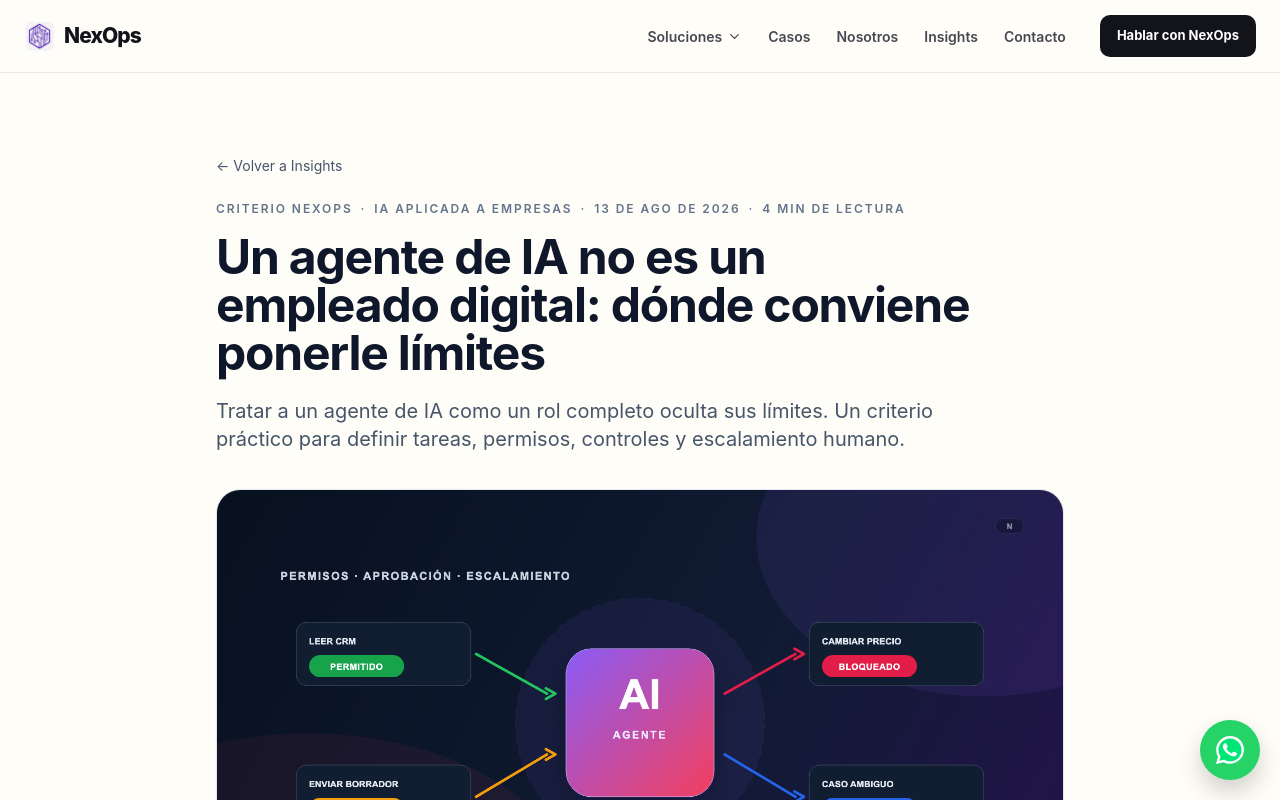
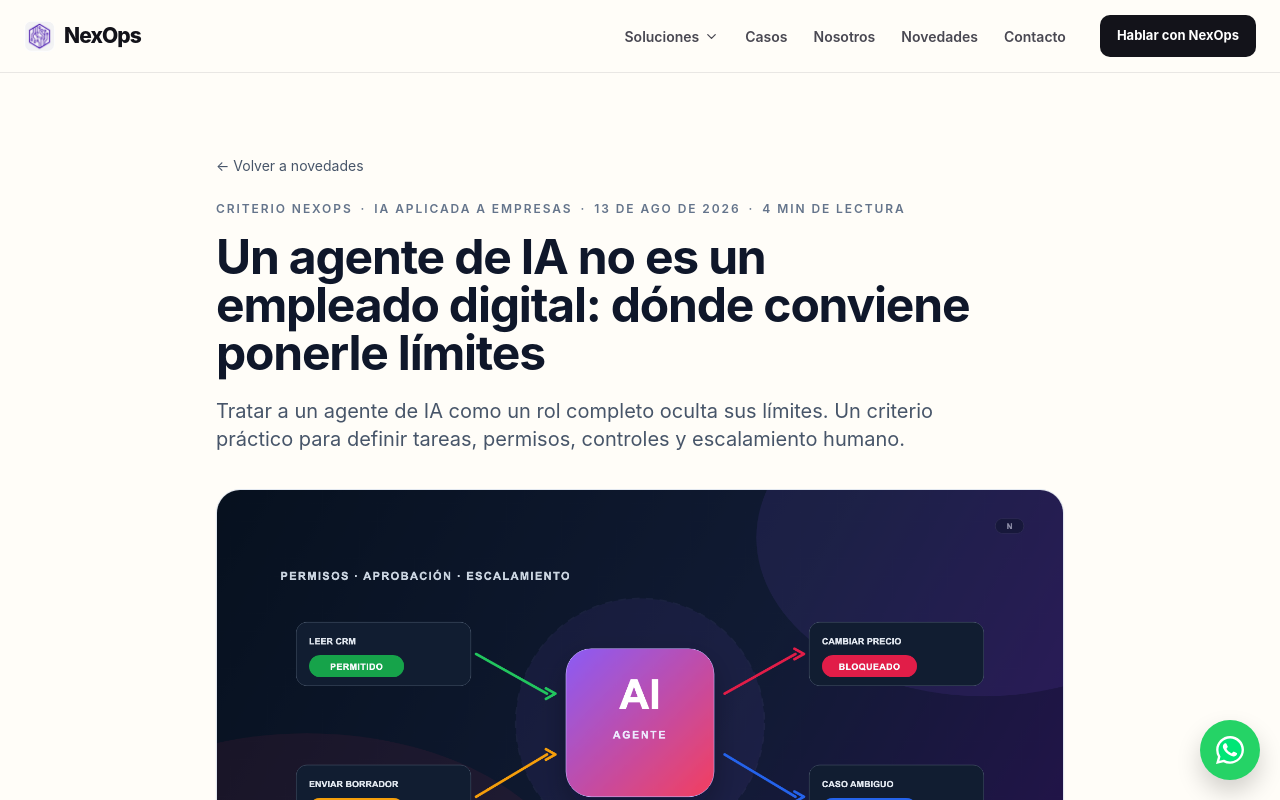
Before and after one commit to AlanTN13/webneoxps, a React (Vite) app: page /noticias/agente-ia-no-es-empleado-digital-limites in a window 1280 px wide. Shown: the top 800 px of the page. Built offline with nearby package versions, Linux system fonts and the light colour scheme.

Commit message:
fix: rename insights to novedades

```diff
--- a/src/components/Footer.jsx
+++ b/src/components/Footer.jsx
@@ -19,7 +19,7 @@ export default function Footer() {
           <Link to="/#como-funciona">Cómo funciona</Link>
           <Link to="/#casos">Casos</Link>
           <Link to="/#nosotros">Nosotros</Link>
-          <Link to="/noticias">Insights</Link>
+          <Link to="/noticias">Novedades</Link>
         </div>
         <div>
           <small>Contacto</small>
--- a/src/components/Header.jsx
+++ b/src/components/Header.jsx
@@ -44,7 +44,7 @@ export default function Header() {
             </div>
             <Link to="/#casos">Casos</Link>
             <Link to="/#nosotros">Nosotros</Link>
-            <Link to="/noticias">Insights</Link>
+            <Link to="/noticias">Novedades</Link>
             <Link to="/#contacto">Contacto</Link>
           </nav>
 
@@ -77,7 +77,7 @@ export default function Header() {
             <div className="mobile-menu__secondary">
               <Link to="/#casos" onClick={() => setOpen(false)}>Casos</Link>
               <Link to="/#nosotros" onClick={() => setOpen(false)}>Nosotros</Link>
-              <Link to="/noticias" onClick={() => setOpen(false)}>Insights</Link>
+              <Link to="/noticias" onClick={() => setOpen(false)}>Novedades</Link>
               <Link to="/#contacto" onClick={() => setOpen(false)}>Contacto</Link>
             </div>
           </nav>
--- a/src/config/constants.js
+++ b/src/config/constants.js
@@ -16,7 +16,7 @@ export const NAV_LINKS = [
     { label: "Soluciones", href: "/#soluciones" },
     { label: "Casos", href: "/#casos" },
     { label: "Nosotros", href: "/#nosotros" },
-    { label: "Insights", href: "/noticias" },
+    { label: "Novedades", href: "/noticias" },
     { label: "Contacto", href: "/#contacto" },
 ];
 
--- a/src/data/news/contract.js
+++ b/src/data/news/contract.js
@@ -61,11 +61,11 @@ export const INTERNAL_ROUTES = [
 ];
 
 export function getContentTypeLabel(contentType) {
-  return CONTENT_TYPES[contentType]?.label || "Insight";
+  return CONTENT_TYPES[contentType]?.label || "Artículo";
 }
 
 export function getContentPurposeLabel(contentPurpose) {
-  return CONTENT_PURPOSES[contentPurpose]?.label || "Insight";
+  return CONTENT_PURPOSES[contentPurpose]?.label || "Artículo";
 }
 
 export function getTerritoryConfig(territory) {
@@ -88,7 +88,7 @@ export const formatNewsDate = (value) => new Intl.DateTimeFormat("es-AR", {
   month: "short",
   year: "numeric",
 }).format(new Date(value.length === 10 ? `${value}T12:00:00Z` : value));
-export const getNewsLabel = (post) => post.territory ? getTerritoryConfig(post.territory).label : post.category || "Insight";
+export const getNewsLabel = (post) => post.territory ? getTerritoryConfig(post.territory).label : post.category || "Artículo";
 export const getNewsPurposeLabel = (post) => getContentPurposeLabel(post.contentPurpose);
 export const getNewsSources = (post) => {
   const items = [];
--- a/src/pages/noticias/Detalle.jsx
+++ b/src/pages/noticias/Detalle.jsx
@@ -22,9 +22,9 @@ export default function Detalle() {
     return (
       <Layout>
         <div className="mx-auto max-w-3xl px-4 py-20">
-          <p className="text-sm font-semibold uppercase tracking-[0.18em] text-slate-500">Insight no encontrado</p>
+          <p className="text-sm font-semibold uppercase tracking-[0.18em] text-slate-500">Publicación no encontrada</p>
           <h1 className="mt-3 text-3xl font-semibold text-slate-900">Esta publicación no existe o cambió de URL.</h1>
-          <Link to="/noticias" className="mt-6 inline-flex font-medium text-indigo-600 hover:text-indigo-700">← Volver a Insights</Link>
+          <Link to="/noticias" className="mt-6 inline-flex font-medium text-indigo-600 hover:text-indigo-700">← Volver a novedades</Link>
         </div>
       </Layout>
     );
@@ -37,7 +37,7 @@ export default function Detalle() {
   return (
     <Layout>
       <article className="mx-auto max-w-4xl px-4 py-16 sm:px-6 sm:py-20">
-        <Link to="/noticias" className="text-sm text-slate-600 hover:text-slate-900">← Volver a Insights</Link>
+        <Link to="/noticias" className="text-sm text-slate-600 hover:text-slate-900">← Volver a novedades</Link>
 
         <header className="mt-6 max-w-3xl">
           <div className="flex flex-wrap items-center gap-2 text-xs font-semibold uppercase tracking-[0.16em] text-slate-500">
@@ -76,7 +76,7 @@ export default function Detalle() {
         {related.length > 0 && (
           <section className="mt-14 border-t border-slate-200 pt-9">
             <div className="flex items-end justify-between gap-4">
-              <div><p className="text-xs font-semibold uppercase tracking-[0.16em] text-slate-500">Seguir leyendo</p><h2 className="mt-2 text-2xl font-semibold text-slate-900">Insights relacionados</h2></div>
+              <div><p className="text-xs font-semibold uppercase tracking-[0.16em] text-slate-500">Seguir leyendo</p><h2 className="mt-2 text-2xl font-semibold text-slate-900">Novedades relacionadas</h2></div>
               <Link to="/noticias" className="text-sm font-medium text-indigo-600 hover:text-indigo-700">Ver todos</Link>
             </div>
             <div className="mt-6 grid gap-4 md:grid-cols-3">
--- a/src/pages/noticias/index.jsx
+++ b/src/pages/noticias/index.jsx
@@ -70,7 +70,7 @@ export default function Noticias() {
               <div>
                 <p className="flex items-center gap-3 text-xs font-semibold uppercase tracking-[0.2em] text-indigo-200">
                   <span className="h-px w-8 bg-indigo-300/80" aria-hidden="true" />
-                  NEXOPS INSIGHTS
+                  NOVEDADES NEXOPS
                 </p>
                 <h1 className="mt-5 max-w-4xl text-4xl font-semibold leading-[1.06] tracking-[-0.035em] text-white sm:text-5xl lg:text-[3.45rem]">
                   Ideas prácticas para vender más, operar mejor y escalar con automatización e IA
@@ -141,7 +141,7 @@ export default function Noticias() {
           {showFeatured && (
             <section className="mt-14 sm:mt-20" aria-labelledby="featured-heading">
               <div className="mb-5 flex items-center gap-4">
-                <p id="featured-heading" className="shrink-0 text-xs font-semibold uppercase tracking-[0.17em] text-slate-500">Insight destacado</p>
+                <p id="featured-heading" className="shrink-0 text-xs font-semibold uppercase tracking-[0.17em] text-slate-500">Contenido destacado</p>
                 <span className="h-px flex-1 bg-slate-200" aria-hidden="true" />
               </div>
               <article className="group overflow-hidden rounded-[1.6rem] border border-slate-200 bg-white shadow-sm transition hover:border-indigo-200 hover:shadow-lg">
@@ -151,7 +151,7 @@ export default function Noticias() {
                   </Link>
                   <div className="flex min-w-0 flex-col justify-center p-6 sm:p-9 lg:p-10">
                     <div className="flex flex-wrap items-center gap-x-2 gap-y-1 text-[11px] font-semibold uppercase tracking-[0.14em] text-indigo-600">
-                      <span>{PURPOSE_OPTIONS[featuredPost.contentPurpose]?.label || "Insight"}</span>
+                      <span>{PURPOSE_OPTIONS[featuredPost.contentPurpose]?.label || "Artículo"}</span>
                       <span aria-hidden="true" className="text-slate-300">·</span>
                       <time dateTime={featuredPost.publishedAt} className="text-slate-500">{formatNewsDate(featuredPost.publishedAt)}</time>
                       <span aria-hidden="true" className="text-slate-300">·</span>
@@ -178,14 +178,14 @@ export default function Noticias() {
               <div>
                 <p className="text-xs font-semibold uppercase tracking-[0.16em] text-slate-500">Seguí explorando</p>
                 <h2 id="insights-heading" className="mt-1 text-xl font-semibold text-slate-950 sm:text-2xl">
-                  {activePurpose === "all" ? "Todos los Insights" : PURPOSE_OPTIONS[activePurpose].label}
+                  {activePurpose === "all" ? "Todas las novedades" : PURPOSE_OPTIONS[activePurpose].label}
                 </h2>
               </div>
               <span className="shrink-0 text-sm text-slate-500">{visiblePosts.length} {visiblePosts.length === 1 ? "artículo" : "artículos"}</span>
             </div>
 
             {visiblePosts.length === 0 ? (
-              <div className="rounded-2xl border border-slate-200 bg-white px-6 py-10 text-sm text-slate-600">Todavía no hay Insights publicados en esta categoría.</div>
+              <div className="rounded-2xl border border-slate-200 bg-white px-6 py-10 text-sm text-slate-600">Todavía no hay novedades publicadas en esta categoría.</div>
             ) : (
               <div className="grid gap-6 sm:gap-8 md:grid-cols-2 lg:grid-cols-3">
                 {gridPosts.map((post) => (
@@ -195,7 +195,7 @@ export default function Noticias() {
                     </Link>
                     <div className="flex flex-1 flex-col px-5 pb-5 pt-5 sm:px-6">
                       <div className="flex flex-wrap items-center gap-x-2 gap-y-1 text-[11px] font-medium uppercase tracking-[0.14em] text-slate-500">
-                        <span>{PURPOSE_OPTIONS[post.contentPurpose]?.label || "Insight"}</span><span aria-hidden="true">·</span><time dateTime={post.publishedAt}>{formatNewsDate(post.publishedAt)}</time><span aria-hidden="true">·</span><span>{formatReadingTime(post)}</span>
+                        <span>{PURPOSE_OPTIONS[post.contentPurpose]?.label || "Artículo"}</span><span aria-hidden="true">·</span><time dateTime={post.publishedAt}>{formatNewsDate(post.publishedAt)}</time><span aria-hidden="true">·</span><span>{formatReadingTime(post)}</span>
                       </div>
                       <Link to={`/noticias/${post.slug}`} className="mt-2 inline-block">
                         <h3 className="text-base font-semibold leading-snug text-slate-950 transition-colors group-hover:text-indigo-700 sm:text-lg">{post.title}</h3>
```
Also changed, not shown: scripts/generate-news-seo.mjs (+4 -4 lines).
